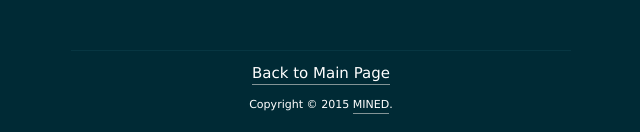
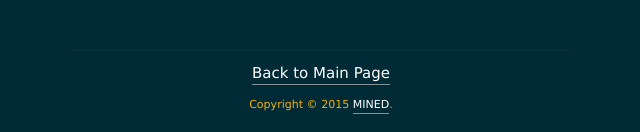
Before and after one commit to Materials-Informatics-Class-Fall2014/Materials-Informatics-Class-Fall2014.github.io, a Jekyll site: the page built from index.html, in a window 1280 px wide. Shown: the part 892-1024 px from the top of the page, without its empty margins (319-959 px from the left). Built offline with Jekyll 4.4.1, drawn with Linux system fonts in a browser that asks for light colours; nearby versions of some CDN libraries; the list of posts is cut into pages by our own code.

Commit message:
Fix Linking

```diff
--- a/assets/css/colors-dark.css
+++ b/assets/css/colors-dark.css
@@ -16,6 +16,7 @@ h3 {
 }
 
 h1 a, h1 a:visited, h1 a:active {
+	text-decoration: none;
 	color: #EEB211;
 }
 
@@ -39,6 +40,7 @@ blockquote {
 }
 
 #footer {
+	color: #EEB211;
 	border-color: #073642;
 }
 
```
